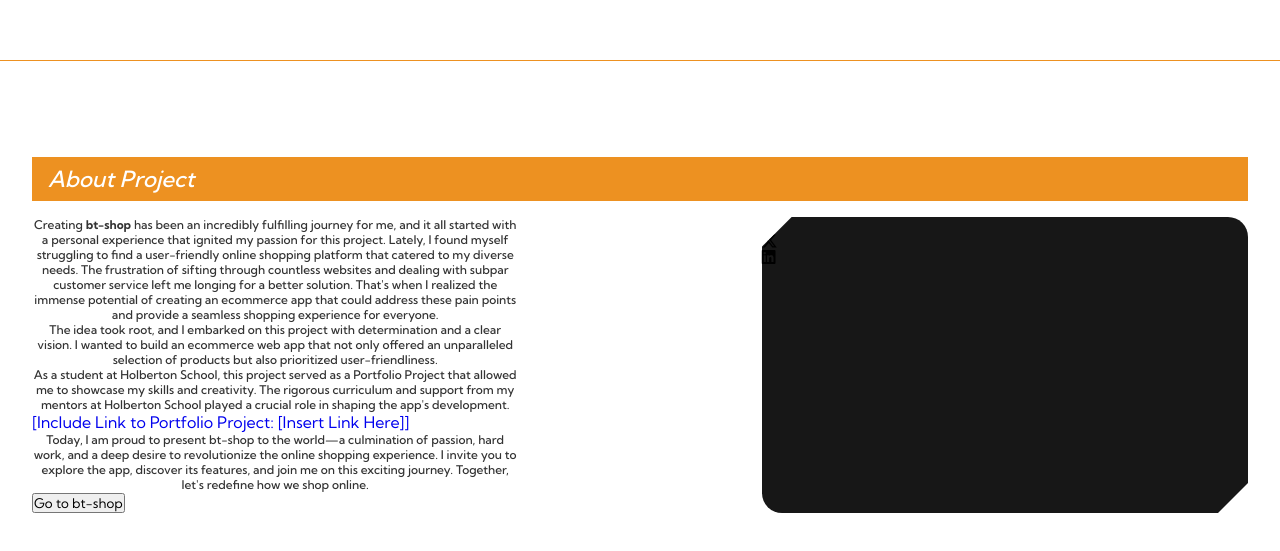
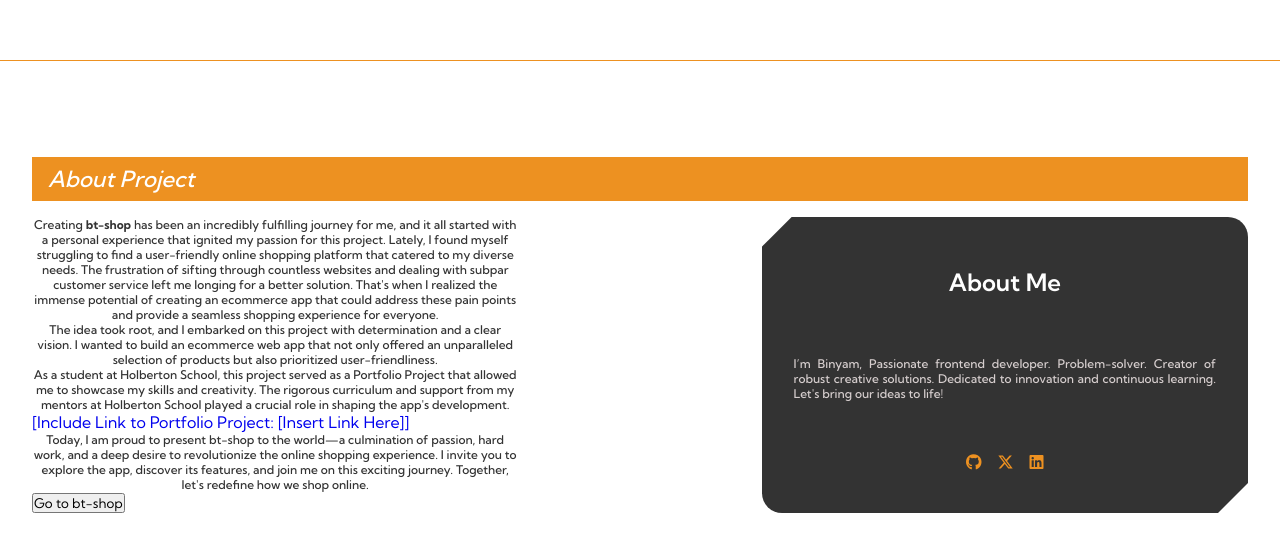
Before and after one commit to binzam/bt-shop-landing-page, a plain HTML site: page index.html in a window 1280 px wide. Shown: the part 1539-2090 px from the top of the page. Drawn offline with Linux system fonts and the light colour scheme.

Commit message:
about section

```diff
--- a/index.html
+++ b/index.html
@@ -113,9 +113,23 @@
             <button>Go to bt-shop</button>
           </div>
           <div class="about_me">
-            <i class="fa-brands fa-github"></i>
-            <i class="fa-brands fa-x-twitter"></i>
-            <i class="fa-brands fa-linkedin"></i>
+            <h1 class="about_me_title">About Me</h1>
+            <p>
+              I’m Binyam, Passionate frontend developer. Problem-solver. Creator
+              of robust creative solutions. Dedicated to innovation and
+              continuous learning. Let's bring our ideas to life!
+            </p>
+            <div class="links">
+              <a href="#">
+                <i class="fa-brands fa-github"></i>
+              </a>
+              <a href="#">
+                <i class="fa-brands fa-x-twitter"></i>
+              </a>
+              <a href="#">
+                <i class="fa-brands fa-linkedin"></i>
+              </a>
+            </div>
           </div>
         </div>
       </section>
--- a/style.css
+++ b/style.css
@@ -196,8 +196,7 @@
   display: flex;
   justify-content: space-between;
 }
-.about_project{
-
+.about_project {
   width: 40%;
 }
 .about_project p {
@@ -208,8 +207,8 @@
 }
 .about_me {
   width: 40%;
-  /* height: 22.5em; */
-  background: #171717;
+  background: var(--black);
+  padding: 1rem 2rem;
   transition: 1s ease-in-out;
   clip-path: polygon(
     30px 0%,
@@ -223,4 +222,29 @@
   border-bottom-left-radius: 20px;
   display: flex;
   flex-direction: column;
+  justify-content: space-around;
 }
+.about_me_title{
+  color: var(--white);
+  text-align: center;
+  font-size: 1.5rem;
+  font-weight: 600;
+  padding: 0.5rem;
+  /* margin: 0.5rem 0; */
+}
+.about_me p{
+  color: rgb(214, 206, 206);
+  font-size: 0.75rem;
+  font-weight: 500;
+  text-align: justify;
+  /* margin-bottom: 2rem; */
+}
+.links{
+  display: flex;
+  align-items: center;
+  justify-content: center;
+  gap: 1rem;
+}
+.fa-brands{
+  color: var(--orange);
+}
```
